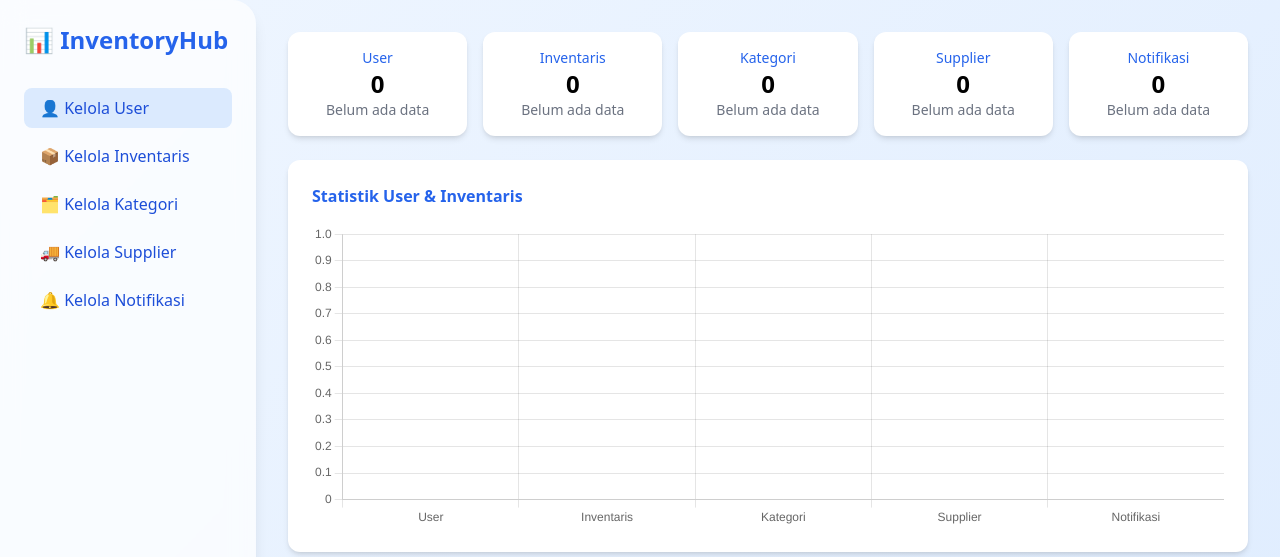
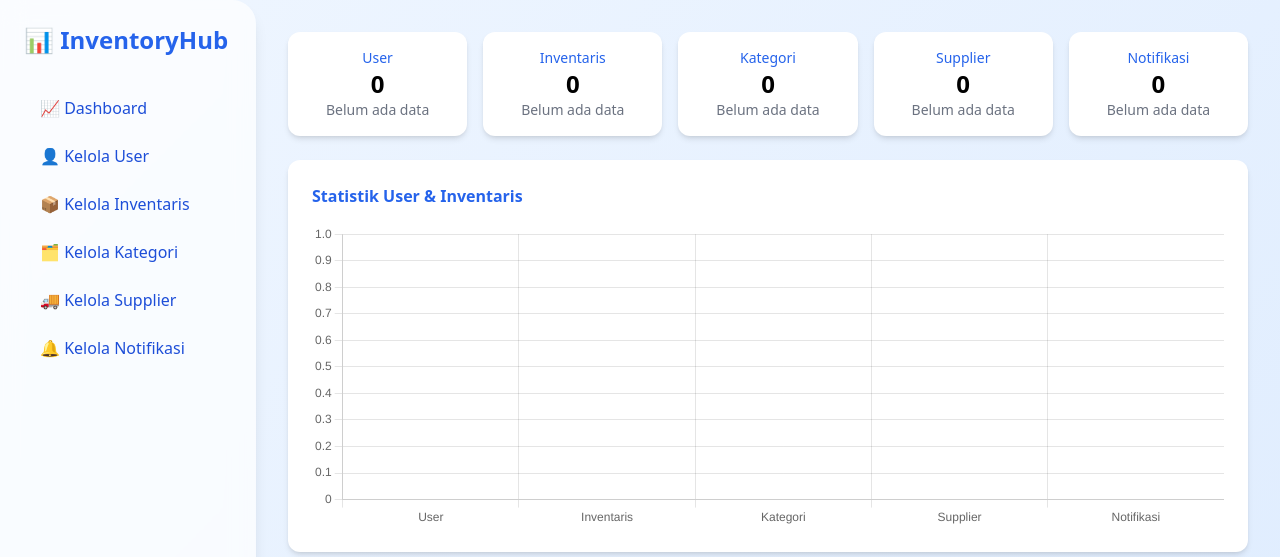
Before and after one commit to kaylaaurl/Inventoryhub, a Flask app: page / in a window 1280 px wide. Shown: the top 557 px of the page. Run offline with Flask 3, Linux system fonts and the light colour scheme; data that the repository does not hold is empty; some libraries are stand-ins or nearby versions.

Commit message:
update dasboard

```diff
--- a/frontend/app.py
+++ b/frontend/app.py
@@ -14,6 +14,11 @@ GRAPHQL_ENDPOINTS = {
 @app.route("/")
 def index():
     return render_template("index.html")
+
+@app.route("/")
+def dashboard():
+    return render_template("index.html", current_page="dashboard")
+
 
 # ------------------- USER SERVICE -------------------
 @app.route("/user", methods=["GET", "POST"])
--- a/frontend/templates/index.html
+++ b/frontend/templates/index.html
@@ -12,13 +12,15 @@
     <aside class="w-64 bg-white/70 backdrop-blur-md shadow-lg rounded-r-3xl p-6 flex flex-col space-y-4">
       <h1 class="text-2xl font-bold text-blue-600 mb-4">📊 InventoryHub</h1>
       <nav class="space-y-2">
-        <a href="/user" class="flex items-center px-4 py-2 bg-blue-100 rounded-lg text-blue-700 font-medium">👤 Kelola User</a>
-        <a href="/inventory" class="flex items-center px-4 py-2 hover:bg-blue-100 rounded-lg text-blue-700">📦 Kelola Inventaris</a>
-        <a href="/category" class="flex items-center px-4 py-2 hover:bg-blue-100 rounded-lg text-blue-700">🗂️ Kelola Kategori</a>
-        <a href="/supplier" class="flex items-center px-4 py-2 hover:bg-blue-100 rounded-lg text-blue-700">🚚 Kelola Supplier</a>
-        <a href="/notification" class="flex items-center px-4 py-2 hover:bg-blue-100 rounded-lg text-blue-700">🔔 Kelola Notifikasi</a>
+        <a href="/" class="flex items-center px-4 py-2 rounded-lg text-blue-700 {{ 'bg-blue-100 font-medium' if current_page == 'dashboard' else 'hover:bg-blue-100' }}">📈 Dashboard</a>
+        <a href="/user" class="flex items-center px-4 py-2 rounded-lg text-blue-700 {{ 'bg-blue-100 font-medium' if current_page == 'user' else 'hover:bg-blue-100' }}">👤 Kelola User</a>
+        <a href="/inventory" class="flex items-center px-4 py-2 rounded-lg text-blue-700 {{ 'bg-blue-100 font-medium' if current_page == 'inventory' else 'hover:bg-blue-100' }}">📦 Kelola Inventaris</a>
+        <a href="/category" class="flex items-center px-4 py-2 rounded-lg text-blue-700 {{ 'bg-blue-100 font-medium' if current_page == 'category' else 'hover:bg-blue-100' }}">🗂️ Kelola Kategori</a>
+        <a href="/supplier" class="flex items-center px-4 py-2 rounded-lg text-blue-700 {{ 'bg-blue-100 font-medium' if current_page == 'supplier' else 'hover:bg-blue-100' }}">🚚 Kelola Supplier</a>
+        <a href="/notification" class="flex items-center px-4 py-2 rounded-lg text-blue-700 {{ 'bg-blue-100 font-medium' if current_page == 'notification' else 'hover:bg-blue-100' }}">🔔 Kelola Notifikasi</a>
       </nav>
     </aside>
+
     <main class="flex-1 p-8 space-y-6">
       <div class="grid grid-cols-5 gap-4" id="stats-cards"></div>
       <div class="bg-white rounded-xl shadow-md p-6">
```
